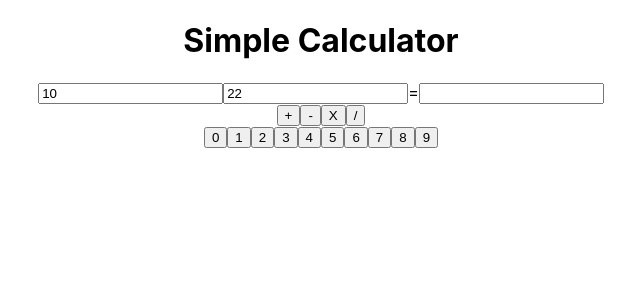
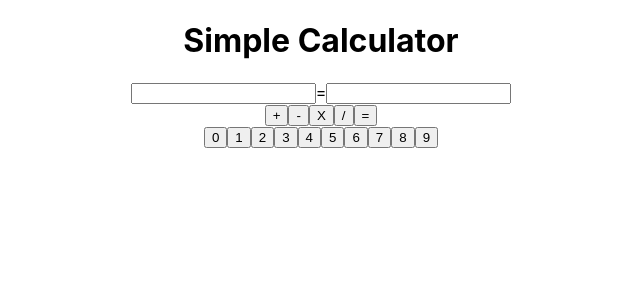
Before and after one commit to Netchicken/lesson1calculator, a React (Create React App) app: page / in a window 1280 px wide. Shown: the top 300 px of the page, without its empty margins (319-959 px from the left). Built offline with nearby package versions, Linux system fonts and the light colour scheme.

Commit message:
calc runs from buttons

```diff
--- a/src/App.js
+++ b/src/App.js
@@ -7,18 +7,25 @@ import ButtonKeyPad from "./Components/buttonkeypad";
 
 function App() {
   const [answer, setAnswer] = useState("");
-  const [first, setFirst] = useState(10);
-  const [second, setSecond] = useState(22);
 
-  useEffect(() => {
-    console.log("useEffect",first);
-  }, [first]);
+  const [second, setSecond] = useState();
+  const actionArray = ["+", "-", "*", "/"]; //all the actions that can be performed on the calculator
+  //---new code -------------
+  const [first, setFirst] = useState("");
+  const [calculation, setCalculation] = useState("");
+
+  // useEffect(() => {
+  //   console.log("useEffect", first);
+  // }, [first]);
 
   const updateCalculation = (value) => {
-    setFirst(first + String(value));
-    //}; //need to make the number a string
-    //lets get an output we can check
-    console.log("updateCalculation", value + " " + first);
+    console.log("updateCalculation", value + " " + calculation);
+    setCalculation(calculation + String(value)); //add the value to the growing string
+    setFirst(calculation + String(value)); //add the value to the growing string
+    //if you press = then evaluate the calculation
+    if (value == "=") {
+      setAnswer(new Function("return " + calculation)());
+    }
   };
 
   const Calculate = (value) => {
@@ -56,7 +63,7 @@ function App() {
         answer={answer}
       />
 
-      <CalcButtons Calculate={Calculate} />
+      <CalcButtons updateCalculation={updateCalculation} />
       <ButtonKeyPad updateCalculation={updateCalculation} />
     </div>
   );
--- a/src/Components/calcbuttons.js
+++ b/src/Components/calcbuttons.js
@@ -1,17 +1,35 @@
 function CalcButtons(props) {
   return (
     <div>
-      <button className='AppButton' onClick={() => props.Calculate("+")}>
+      <button
+        className='AppButton'
+        onClick={() => props.updateCalculation("+")}
+      >
         +
       </button>
-      <button className='AppButton' onClick={() => props.Calculate("-")}>
+      <button
+        className='AppButton'
+        onClick={() => props.updateCalculation("-")}
+      >
         -
       </button>
-      <button className='AppButton' onClick={() => props.Calculate("X")}>
+      <button
+        className='AppButton'
+        onClick={() => props.updateCalculation("X")}
+      >
         X
       </button>
-      <button className='AppButton' onClick={() => props.Calculate("/")}>
+      <button
+        className='AppButton'
+        onClick={() => props.updateCalculation("/")}
+      >
         /
+      </button>
+      <button
+        className='AppButton'
+        onClick={() => props.updateCalculation("=")}
+      >
+        =
       </button>
     </div>
   );
--- a/src/Components/inputs.js
+++ b/src/Components/inputs.js
@@ -2,15 +2,15 @@ function Inputs(props) {
   return (
     <div>
       <input
-        type='number'
-        value={Number(props.first)}
+        type='text'
+        value={props.first}
         onChange={(event) => props.setFirst(event.target.value)}
       />
-      <input
+      {/* <input
         type='number'
         value={Number(props.second)}
         onChange={(event) => props.setSecond(event.target.value)}
-      />
+      /> */}
       =
       <input type='number' defaultValue={props.answer} />
     </div>
```
